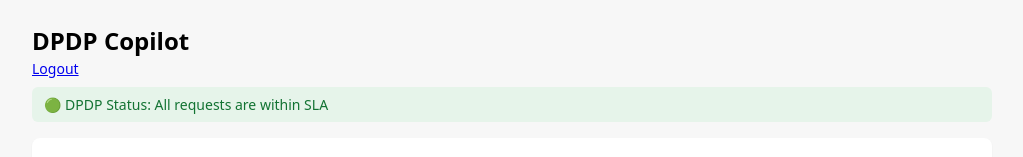
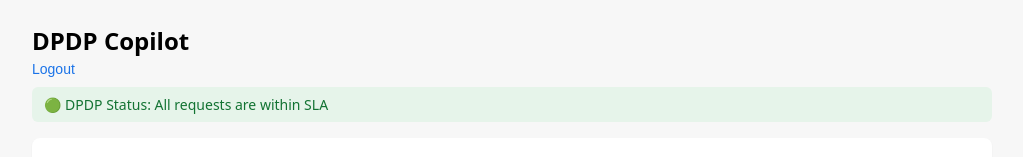
Before and after one commit to swapnanil/dpdp-copilot, a Next.js app: page / in a window 1280 px wide. Shown: the top 157 px of the page, without its empty margins (128-1151 px from the left). Built offline with nearby package versions, Linux system fonts and the light colour scheme; no server answers; the database is empty.

Commit message:
fixed login logout

```diff
--- /dev/null
+++ b/app/api/logout/route.js
@@ -0,0 +1,10 @@
+import { NextResponse } from 'next/server'
+
+export async function POST() {
+  const res = NextResponse.json({ ok: true })
+  res.cookies.set('auth', '', {
+    maxAge: 0,
+    path: '/'
+  })
+  return res
+}
--- a/app/layout.js
+++ b/app/layout.js
@@ -24,15 +24,21 @@ export default function RootLayout({ children }) {
           {/* Header */}
           <div style={{ marginBottom: 16 }}>
             <h2 style={{ margin: 0 }}>DPDP Copilot</h2>
-            <a
-                href="/login"
-                onClick={() => {
-                    document.cookie = 'auth=; Max-Age=0; path=/'
-                }}
-                style={{ fontSize: 14 }}
-            >
-                Logout
-            </a>
+            <form action="/api/logout" method="POST">
+                <button
+                    type="submit"
+                    style={{
+                        fontSize: 14,
+                        background: 'none',
+                        border: 'none',
+                        color: '#1a73e8',
+                        cursor: 'pointer',
+                        padding: 0
+                    }}
+                >
+                    Logout
+                </button>
+            </form>
             <div
               style={{
                 marginTop: 8,
--- a/lib/middleware.js
+++ b/lib/middleware.js
@@ -7,6 +7,7 @@ export function middleware(req) {
   if (
     pathname.startsWith('/login') ||
     pathname.startsWith('/api/login') ||
+    pathname.startsWith('/api/logout') ||
     pathname.startsWith('/_next')
   ) {
     return NextResponse.next()
```
